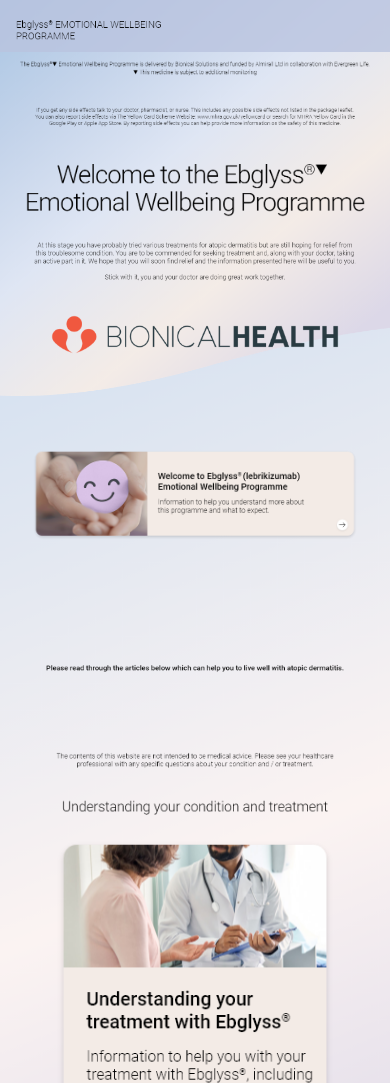
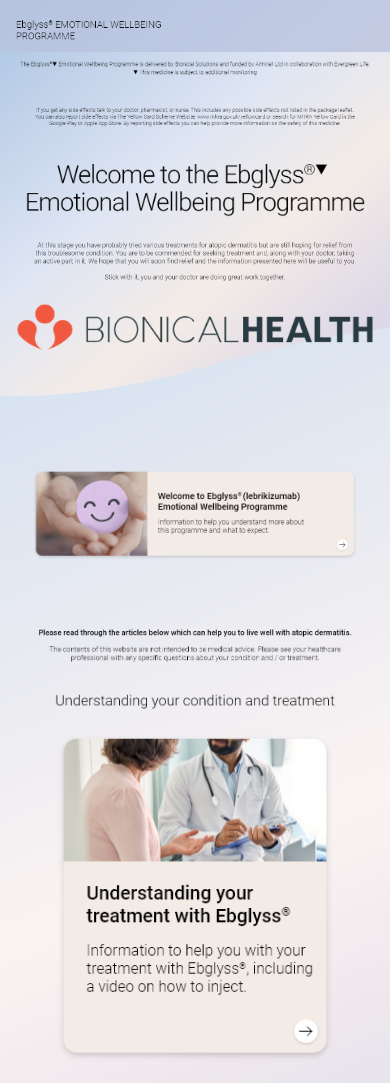
Before and after one commit to mavverixx/arterydigital_landing, a plain HTML site: page index.html in a window 390 px wide. Shown: the top 1083 px of the page. Drawn offline with nearby package versions, Linux system fonts and the light colour scheme.

Commit message:
tailwind breakpoints  for mobile

```diff
--- a/index.html
+++ b/index.html
@@ -34,7 +34,7 @@
     <!-- fixed gradient background sits behind content -->
     <img src="header/Path 7.png" alt="background-gradient-image" class="absolute top-[-4px] left-0 w-full h-[400px] md:h-[700px] z-0 pointer-events-none object-cover">
     <!-- blue background for understanding your condition -->
-    <img src="main/section/section_bottom/Rectangle 45.png" alt="blue-background" class="absolute top-[2150px] md:top-[1820px] left-0 w-full h-[4200px] md:h-[2202px] z-[-1] pointer-events-none object-cover">
+    <img src="main/section/section_bottom/Rectangle 45.png" alt="blue-background" class="absolute top-[2150px] md:top-[1820px] left-0 w-full h-[2200px] md:h-[2202px] z-[-1] pointer-events-none object-cover">
     <header class="relative w-full mx-auto z-10 px-4 md:px-8 pt-[52px]">
 
 
@@ -45,22 +45,22 @@
         </div>
 
         <!-- Welcome Messages Section -->
-        <div class="flex flex-col sm:flex-col md:flex-col items-center sm:items-center md:items-center space-y-6 sm:space-y-6 md:space-y-8 mb-1 sm:mb-4 md:mb-6 py-2 sm:py-3 md:py-4">
+        <div class="flex flex-col sm:flex-col md:flex-col items-center  sm:items-center md:items-center space-y-6 sm:space-y-6 md:space-y-8 mb-1 sm:mb-4 md:mb-6 py-2 sm:py-3 md:py-4 text-2xl">
             <img src="header/Welcome to the Ebglyss.png" class="w-full max-w-[600px] md:max-w-[700px] object-contain" alt="welcome message">
-            <img src="header/At this stage you have.png" class="w-full max-w-[990px] md:max-w-[800px] h-auto object-contain px-4 md:px-8 pt-11" alt="welcome stage" style="margin-top: -20px;">
+            <img src="header/At this stage you have.png" class="w-full max-w-[990px] md:max-w-[800px] h-auto object-contain px-4 md:px-8 pt-11" alt="welcome stage" style="margin-top: -20px; margin-bottom: -30px;">
         </div>
 
         <!-- Logo and Program Container -->
         <div class="flex flex-col items-center py-0 md:py-2 mb-4 md:mb-0">
-            <img src="header/bionical-health.png" alt="bionical-health-logo" class="w-[291px] h-[39px] object-contain mb-3 md:mb-4">
-            <img src="main/section/section_top/Welcome to.png" class="w-full max-w-[1400px] h-[250px] object-contain px-4 md:px-6 pt-2" alt="emotional-wellbeing-programme-container">
+            <img src="header/bionical-health.png" alt="bionical-health-logo" class="w-[420px] h-[85px] object-contain mb-3 md:mb-4">
+            <img src="main/section/section_top/Welcome to.png" class="w-full max-w-[1400px] h-[250px] object-contain px-4 md:px-6 pt-4 md:pt-8 mt-0 lg:mt-7" alt="emotional-wellbeing-programme-container">
         </div>
     </header>
     <main class="relative z-20 px-4 md:px-0">
         <section class="flex flex-col items-center justify-center min-h-0 pt-[20px] md:pt-[40px] px-4 md:px-16">
             <!-- welcome container -->
-            <div class="flex flex-col items-center text-center text-xl w-full max-w-[890px] md:max-w-[700px] h-auto object-contain px-2 md:px-4 pt-8" style="margin-top: -20px;">
-                <img src="main/section/section_top/Please read through the articles below which can help you to live well with atopic dermatitis..png" alt="Read articles text" class="mb-20 w-full max-w-[990px] md:max-w-[800px]">
+            <div class="flex flex-col items-center text-center text-xl w-full max-w-[890px] md:max-w-[700px] h-auto object-contain px-15 md:px-4 pt-18" style="margin-top: -40px;">
+                <img src="main/section/section_top/Please read through the articles below which can help you to live well with atopic dermatitis..png" alt="Read articles text" class="mb-2 w-full max-w-[990px] md:max-w-[1800px]">
                 <img src="main/section/section_top/The contents of this website are not intended to be medical advice. Please see your healthcare professional with a.png" alt="Medical disclaimer" class="mb-[30px] md:mb-[50px] w-full max-w-[990px] md:max-w-[800px]">
                 <img src="main/section/section_top/Understanding your condition and treatment.png" alt="Understanding condition" class="mb-6 w-full max-w-[990px] md:max-w-[800px]">
             </div>
@@ -113,7 +113,7 @@
         </section>
     </div>
 <footer class="relative w-full top-0 left-0 z-10">
-            <img src="footer/FOOTER.png" alt="Privacy Policy" class="relative w-full h-full md:h-[128px] lg:h-[256px]">
+            <img src="footer/FOOTER.png" alt="Privacy Policy" class="relative w-full h-full md:h-[160px] lg:h-[220px]">
     </footer>
 </body>
 </html>
```
